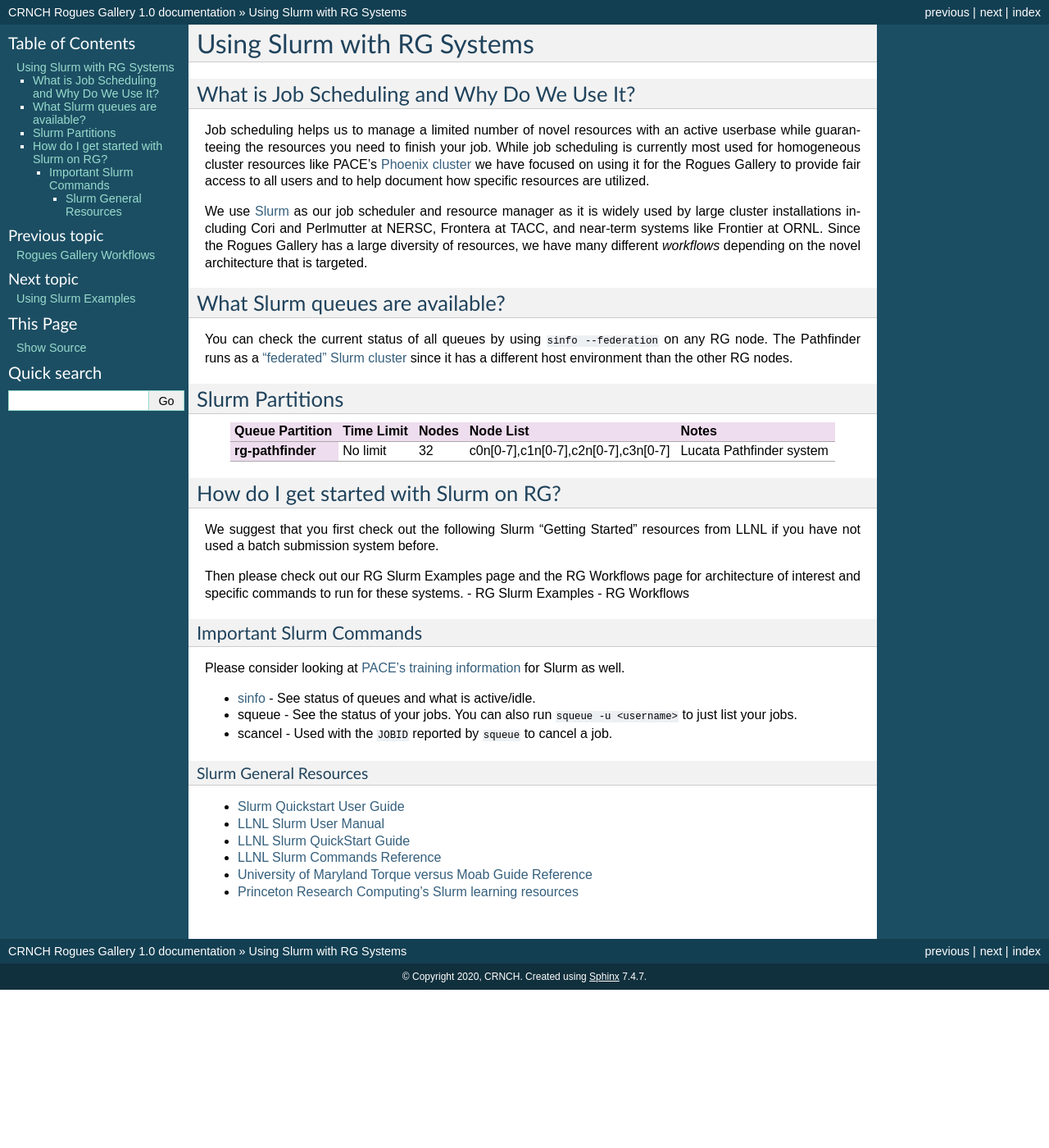
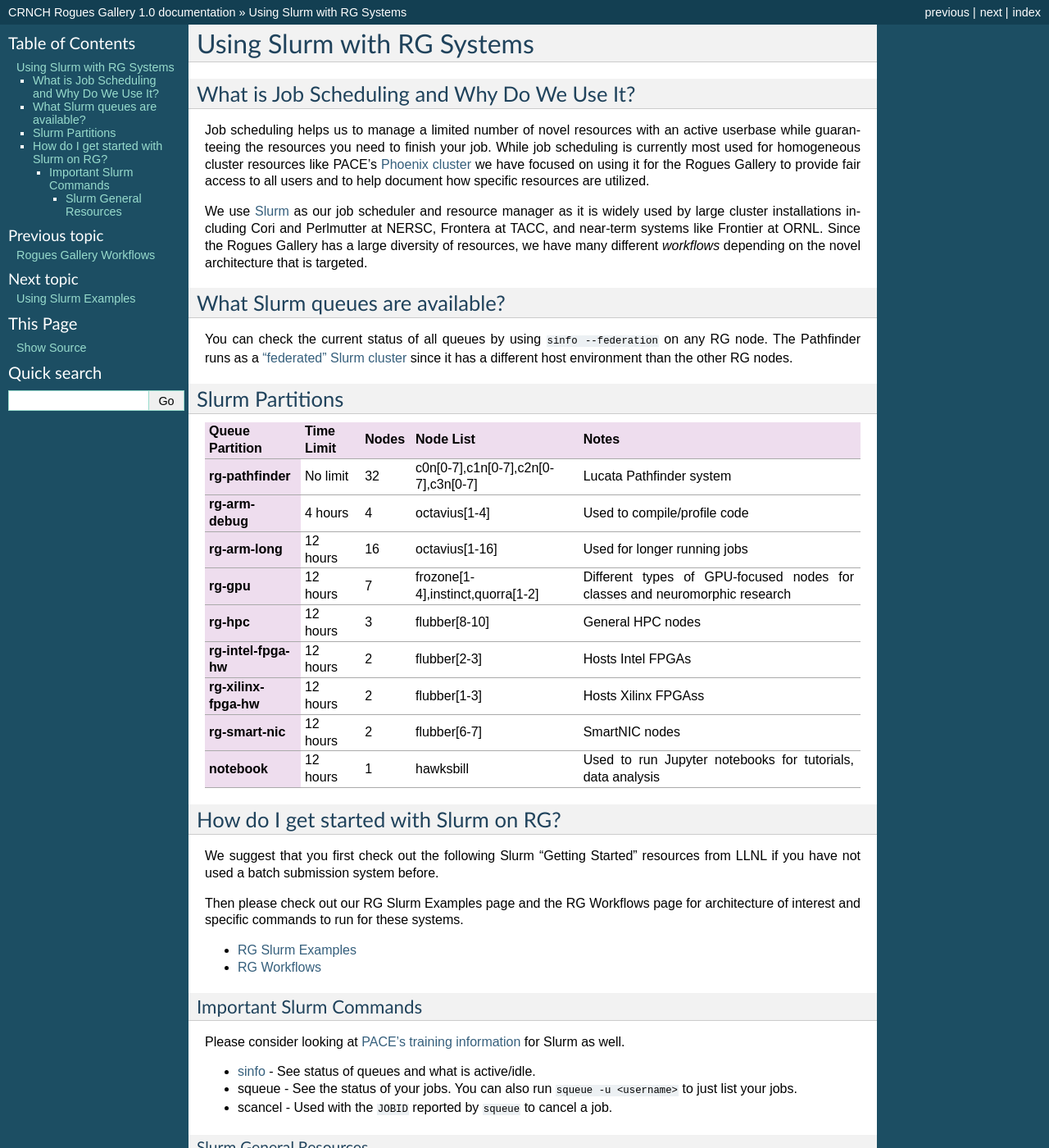
Before and after one commit to gt-crnch-rg/read-the-docs, a Sphinx documentation site: the page built from docs/general/using-slurm.rst, in a window 1280 px wide and 1400 px high. Shown: the whole window at 82% size. Built offline with Sphinx 7.4.7, drawn with Linux system fonts in a browser that asks for light colours; pages that are not in the unit, such as notebooks, are missing from menus.

Commit message:
Update using-slurm.rst

```diff
--- a/docs/general/using-slurm.rst
+++ b/docs/general/using-slurm.rst
@@ -38,7 +38,46 @@
       - 32
       - c0n[0-7],c1n[0-7],c2n[0-7],c3n[0-7]
       - Lucata Pathfinder system
-
+    * - rg-arm-debug
+      - 4 hours
+      - 4
+      - octavius[1-4]
+      - Used to compile/profile code
+    * - rg-arm-long
+      - 12 hours
+      - 16
+      - octavius[1-16]
+      - Used for longer running jobs
+    * - rg-gpu
+      - 12 hours
+      - 7
+      - frozone[1-4],instinct,quorra[1-2]
+      - Different types of GPU-focused nodes for classes and neuromorphic research
+    * - rg-hpc
+      - 12 hours
+      - 3
+      - flubber[8-10]
+      - General HPC nodes
+    * - rg-intel-fpga-hw
+      - 12 hours
+      - 2
+      - flubber[2-3]
+      - Hosts Intel FPGAs
+    * - rg-xilinx-fpga-hw
+      - 12 hours
+      - 2
+      - flubber[1-3]
+      - Hosts Xilinx FPGAss
+    * - rg-smart-nic
+      - 12 hours
+      - 2
+      - flubber[6-7]
+      - SmartNIC nodes
+    * - notebook
+      - 12 hours
+      - 1
+      - hawksbill
+      - Used to run Jupyter notebooks for tutorials, data analysis
 
 How do I get started with Slurm on RG?
 --------------------------------
@@ -46,8 +85,9 @@
 if you have not used a batch submission system before.
 
 Then please check out our RG Slurm Examples page and the RG Workflows page for architecture of interest and specific commands to run for these systems.
-- RG Slurm Examples
-- RG Workflows
+
+- `RG Slurm Examples <https://gt-crnch-rg.readthedocs.io/en/main/general/using-slurm-examples.html>`__
+- `RG Workflows <https://gt-crnch-rg.readthedocs.io/en/main/general/rg-workflows.html>`__
 
 Important Slurm Commands
 ~~~~~~~~~~~~~~~~~~~~~~~~
```
